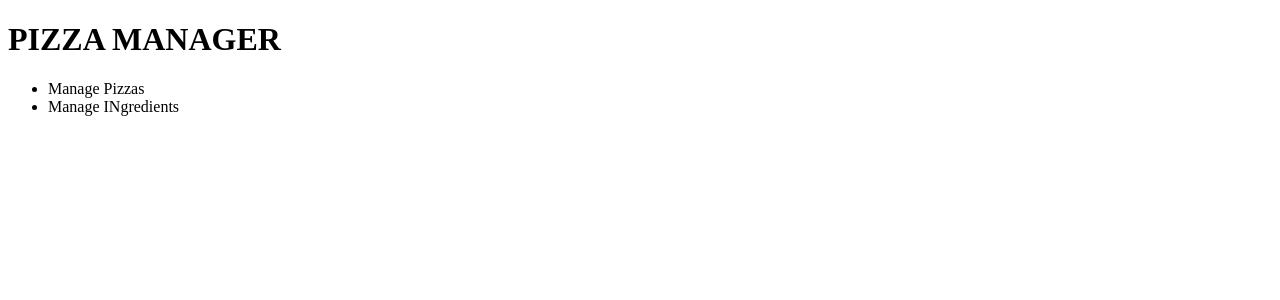
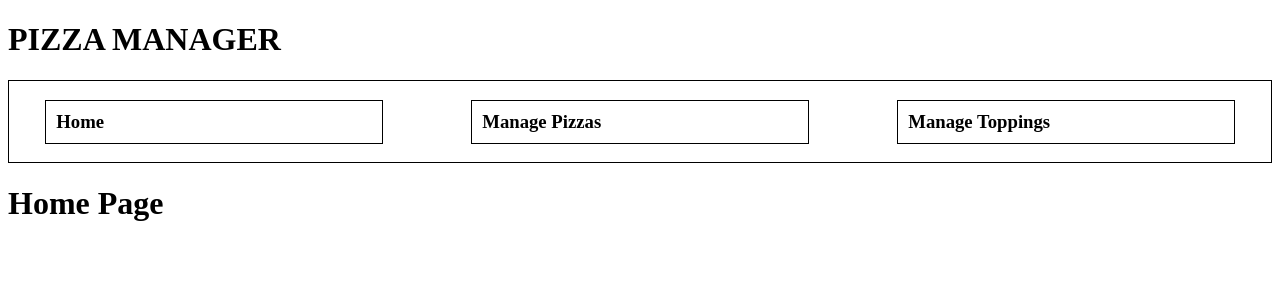
Before and after one commit to ihoffman117/pizza-manager, a React (Create React App) app in the folder client/: page / in a window 1280 px wide. Shown: the top 300 px of the page. Built offline with nearby package versions, Linux system fonts and the light colour scheme; the HTML template or start-up script is replaced by a standard one.

Commit message:
adds page components, sets up routing

```diff
--- a/client/src/App.jsx
+++ b/client/src/App.jsx
@@ -1,17 +1,56 @@
-import React from "react";
+import React, {useState} from "react";
+import styled from 'styled-components';
+import Toppings from './components/Toppings'
+import Pizzas from './components/Pizzas'
+
+// Simple styles for the page, using styled-components
+
+const Nav = styled.div`
+  display: flex;
+  gap: 1rem;
+  justify-content: space-around;
+  border: 1px solid black;
+`;
+
+const NavItem = styled.h3`
+  padding: 10px;
+  width: 25%;
+  border: 1px solid black;
+
+  &:hover{
+    color: red;
+    cursor: pointer;
+  }
+`;
+
+// The actual app components bellow
+
 
 const App = () => {
+
+  const [pageState, setPageState] = useState('home');
+
+  const handlePageChange = (page) => {
+    setPageState(page)
+  }
+
   return (
     <div>
       <h1>
         PIZZA MANAGER
       </h1>
-      <div classname="nav-bar">
-        <ul>
-          <li> Manage Pizzas</li>
-          <li> Manage INgredients</li>
-        </ul>
+      <Nav>
+        <NavItem onClick={ () => handlePageChange('home') }> Home</NavItem>
+        <NavItem onClick={ () => handlePageChange('manage-pizzas') }> Manage Pizzas</NavItem>
+        <NavItem onClick={ () => handlePageChange('manage-toppings') }> Manage Toppings</NavItem>
+      </Nav>
+
+      <div className="rendered-page">
+        {pageState === 'home' ? <h1> Home Page </h1> : null }
+        {pageState === 'manage-pizzas' ? <Pizzas /> : null }
+        {pageState === 'manage-toppings' ? <Toppings /> : null }
       </div>
+
     </div>
   );
 }
--- /dev/null
+++ b/client/src/components/Pizzas.jsx
@@ -0,0 +1,9 @@
+import React from "react";
+
+const Pizzas = () => {
+  return(
+    <h1>Pizzas page</h1>
+  )
+}
+
+export default Pizzas;
--- /dev/null
+++ b/client/src/components/Toppings.jsx
@@ -0,0 +1,9 @@
+import React from "react";
+
+const Toppings = () => {
+  return(
+    <h1>Toppings page</h1>
+  )
+}
+
+export default Toppings;
--- a/package.json
+++ b/package.json
@@ -27,6 +27,7 @@
     "path": "^0.12.7",
     "react": "^18.2.0",
     "react-dom": "^18.2.0",
+    "styled-components": "^5.3.6",
     "webpack": "^5.74.0"
   },
   "devDependencies": {
```
Also changed, not shown: 2 other files (tests, documents, lock files or other folders).
